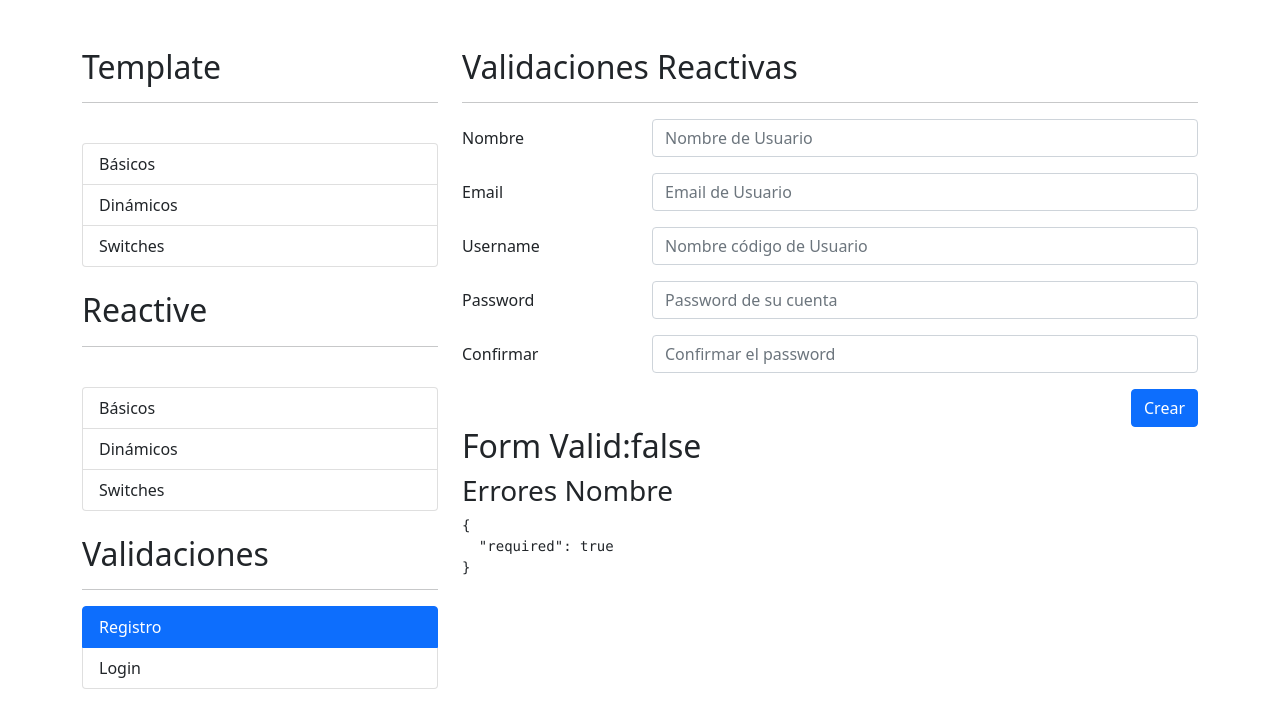
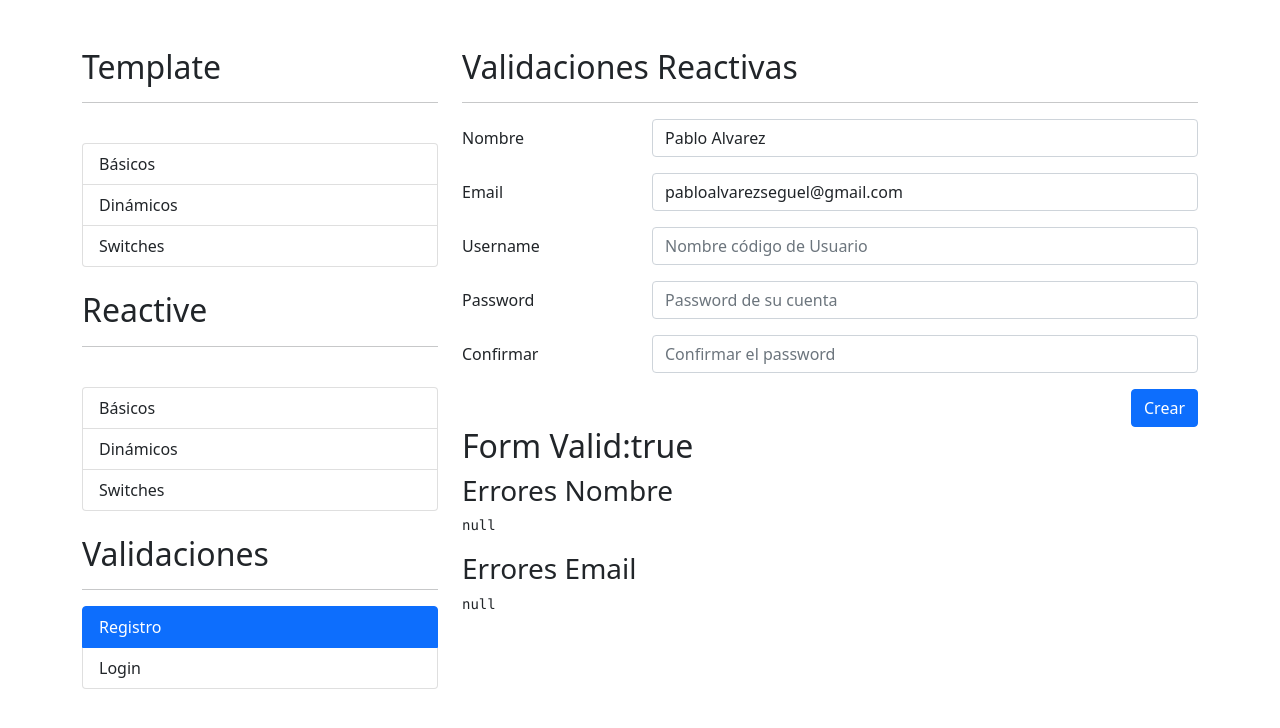
Before and after one commit to pabalvarezs/formulariosApp-Angular, an Angular app: page /auth/registro in a window 1280 px wide. Shown: the top 728 px of the page. Built offline with nearby package versions, Linux system fonts and the light colour scheme.

Commit message:
seccion 18 clase 267

```diff
--- a/src/app/auth/pages/registro/registro.component.html
+++ b/src/app/auth/pages/registro/registro.component.html
@@ -25,7 +25,12 @@
                 <div class="col-sm-9">
                     <input  type="email"
                             class="form-control"
-                            placeholder="Email de Usuario">
+                            placeholder="Email de Usuario"
+                            formControlName="email">
+                    <span   class="form-text text-danger"
+                            *ngIf="campoNoValido('email')">
+                        El correo es obligatorio
+                    </span>
                 </div>
             </div>
 
@@ -75,3 +80,5 @@
 <h2>Form Valid:{{miFormulario.valid}}</h2>
 <h3>Errores Nombre</h3>
 <pre>{{ miFormulario.controls.nombre.errors | json}}</pre>
+<h3>Errores Email</h3>
+<pre>{{ miFormulario.controls.email.errors | json}}</pre>
--- a/src/app/auth/pages/registro/registro.component.ts
+++ b/src/app/auth/pages/registro/registro.component.ts
@@ -10,14 +10,20 @@
 export class RegistroComponent implements OnInit {
 
   nombreApellidoPattern : string = '([a-zA-Z]+) ([a-zA-Z]+)';
+  emailPattern: string = "^[a-z0-9._%+-]+@[a-z0-9.-]+\\.[a-z]{2,4}$";
 
   miFormulario :FormGroup = this.fb.group({
-    nombre : ['',[ Validators.required, Validators.pattern(this.nombreApellidoPattern)]]
+    nombre : ['',[ Validators.required, Validators.pattern(this.nombreApellidoPattern)]],
+    email : ['',[ Validators.required, Validators.pattern(this.emailPattern) ]],
   })
 
   constructor( private fb : FormBuilder) { }
 
   ngOnInit(): void {
+    this.miFormulario.reset({
+      nombre : 'Pablo Alvarez',
+      email : 'pabloalvarezseguel@gmail.com',
+    })
   }
 
   campoNoValido( campo : string){
```
